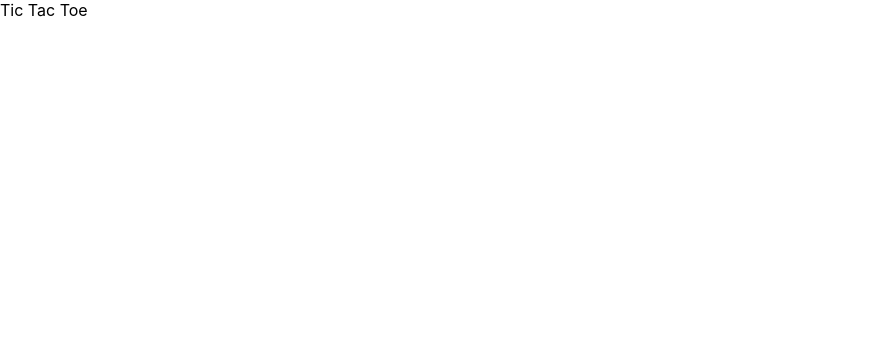
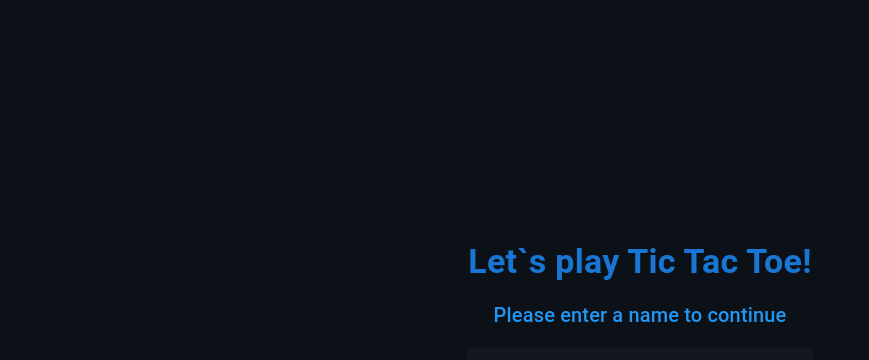
Before and after one commit to ViachaslauIhnatsiuk/tic_tac_toe_frontend, a React (Vite) app: page /welcome in a window 1280 px wide. Shown: the top 360 px of the page, without its empty margins (0-869 px from the left). Built offline with nearby package versions, Linux system fonts and the light colour scheme.

Commit message:
feat: add welcome, main pages

```diff
--- a/package.json
+++ b/package.json
@@ -11,8 +11,12 @@
     "type-check": "tsc"
   },
   "dependencies": {
+    "@emotion/react": "^11.10.5",
+    "@emotion/styled": "^11.10.5",
+    "@mui/material": "^5.11.6",
     "react": "^17.0.2",
-    "react-dom": "^17.0.2"
+    "react-dom": "^17.0.2",
+    "react-router-dom": "^6.7.0"
   },
   "devDependencies": {
     "@types/react": "^17.0.38",
--- a/src/App.tsx
+++ /dev/null
@@ -1,7 +0,0 @@
-import { FC } from 'react';
-
-const App: FC = () => {
-  return <div>Tic Tac Toe </div>;
-};
-
-export { App };
--- /dev/null
+++ b/src/components/App.tsx
@@ -0,0 +1,32 @@
+import { FC, useState } from 'react';
+import { BrowserRouter, Navigate, Route, Routes } from 'react-router-dom';
+import { Container } from '@mui/material';
+import { WelcomePage } from './pages/WelcomePage';
+import { MainPage } from './pages/MainPage';
+
+const App: FC = () => {
+  const [user, setUser] = useState<string>('');
+  const [room, setRoom] = useState<number | null>(null);
+
+  return (
+    <Container
+      maxWidth="md"
+      sx={{
+        position: 'relative',
+        height: '100vh',
+        display: 'flex',
+        justifyContent: 'center',
+        alignItems: 'center',
+      }}
+    >
+      <BrowserRouter>
+        <Routes>
+          <Route path="/welcome" element={<WelcomePage />} />
+          <Route path="/" element={user ? <MainPage /> : <Navigate to="/welcome" />} />
+        </Routes>
+      </BrowserRouter>
+    </Container>
+  );
+};
+
+export { App };
--- /dev/null
+++ b/src/components/pages/MainPage.tsx
@@ -0,0 +1,12 @@
+import { FC } from 'react';
+import { Stack } from '@mui/material';
+
+const MainPage: FC = () => {
+  return (
+    <Stack spacing={6} direction="column" alignItems="center">
+      Main
+    </Stack>
+  );
+};
+
+export { MainPage };
--- /dev/null
+++ b/src/components/pages/WelcomePage.tsx
@@ -0,0 +1,60 @@
+import { FC, FormEvent, useState } from 'react';
+import { useNavigate } from 'react-router-dom';
+import { Box, Button, Paper, Stack, TextField, Typography } from '@mui/material';
+import { blue } from '@mui/material/colors';
+
+const WelcomePage: FC = () => {
+  const [user, setUser] = useState<string>('');
+  const navigate = useNavigate();
+
+  const handleSubmit = (event: FormEvent<HTMLFormElement>): void => {
+    event.preventDefault();
+    navigate('/main');
+  };
+
+  return (
+    <Stack spacing={2} direction="column" alignItems="center">
+      <Typography
+        variant="h4"
+        sx={{ color: blue[700], textAlign: 'center', fontWeight: 700 }}
+      >
+        Let`s play Tic Tac Toe!
+      </Typography>
+      <Typography variant="h6" sx={{ color: blue[500] }}>
+        Please enter a name to continue
+      </Typography>
+      <Paper sx={{ px: 3, py: 5, backgroundColor: '#12161f' }}>
+        <Box
+          component="form"
+          noValidate
+          onSubmit={handleSubmit}
+          sx={{
+            width: '300px',
+            display: 'flex',
+            flexDirection: 'column',
+            alignItems: 'center',
+          }}
+        >
+          <TextField
+            fullWidth
+            label="Name"
+            value={user}
+            onChange={(e) => setUser(e.target.value)}
+          />
+          <Button
+            type="submit"
+            fullWidth
+            color="success"
+            variant="contained"
+            sx={{ mt: 3, mb: 2 }}
+            disabled={!user}
+          >
+            Continue
+          </Button>
+        </Box>
+      </Paper>
+    </Stack>
+  );
+};
+
+export { WelcomePage };
--- a/src/index.css
+++ b/src/index.css
@@ -1,11 +1,6 @@
 body {
   margin: 0;
-  font-family: -apple-system, BlinkMacSystemFont, 'Segoe UI', 'Roboto', 'Oxygen', 'Ubuntu',
-    'Cantarell', 'Fira Sans', 'Droid Sans', 'Helvetica Neue', sans-serif;
-  -webkit-font-smoothing: antialiased;
-  -moz-osx-font-smoothing: grayscale;
+  padding: 0;
+  box-sizing: border-box;
+  background-color: #0c1017;
 }
-
-code {
-  font-family: source-code-pro, Menlo, Monaco, Consolas, 'Courier New', monospace;
-}
--- a/src/main.tsx
+++ b/src/main.tsx
@@ -3,7 +3,7 @@ import './index.css';
 import React from 'react';
 import ReactDOM from 'react-dom';
 
-import { App } from './App';
+import { App } from './components/App';
 
 ReactDOM.render(
   <React.StrictMode>
```
Also changed, not shown: 1 other file (tests, documents, lock files or other folders).
